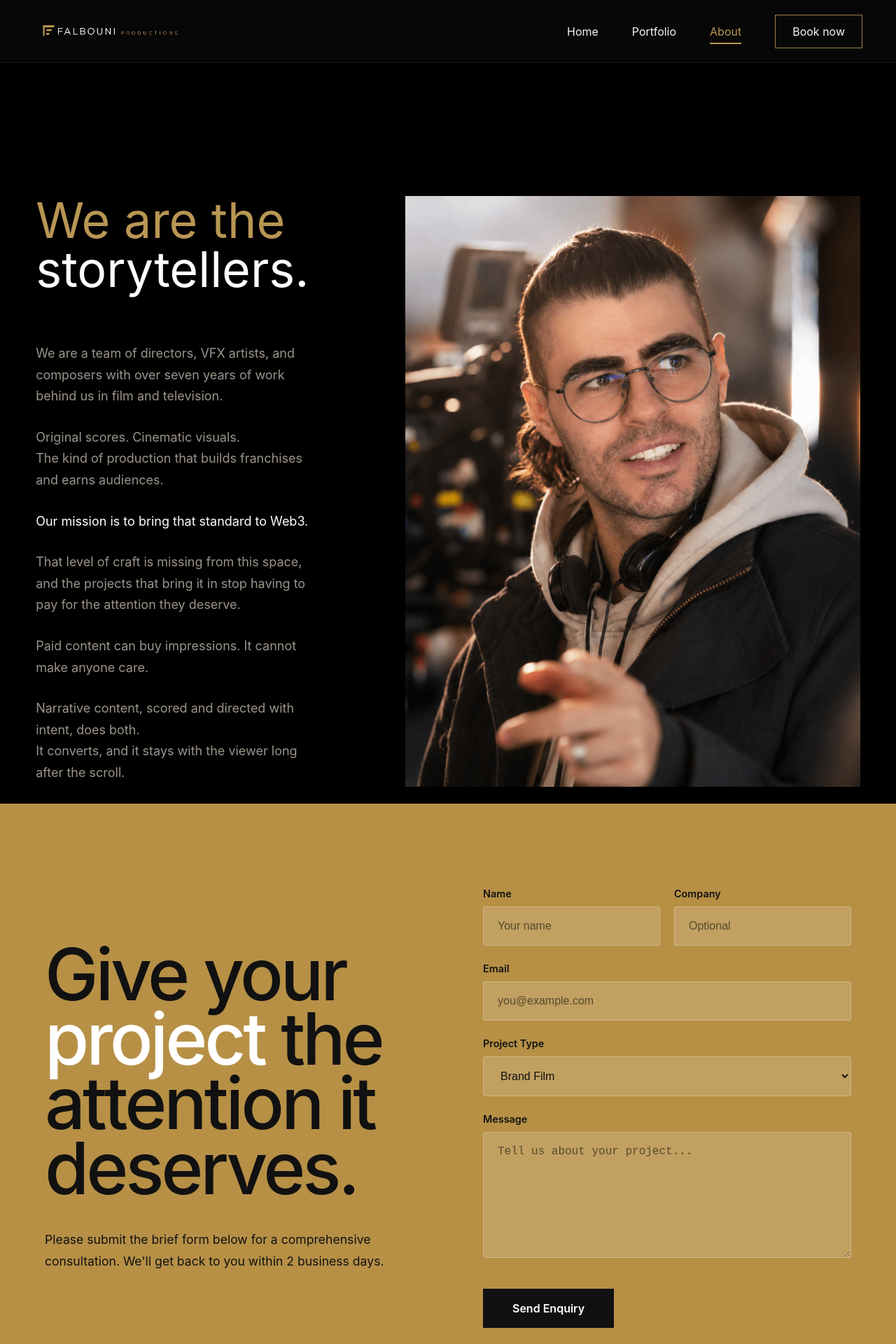
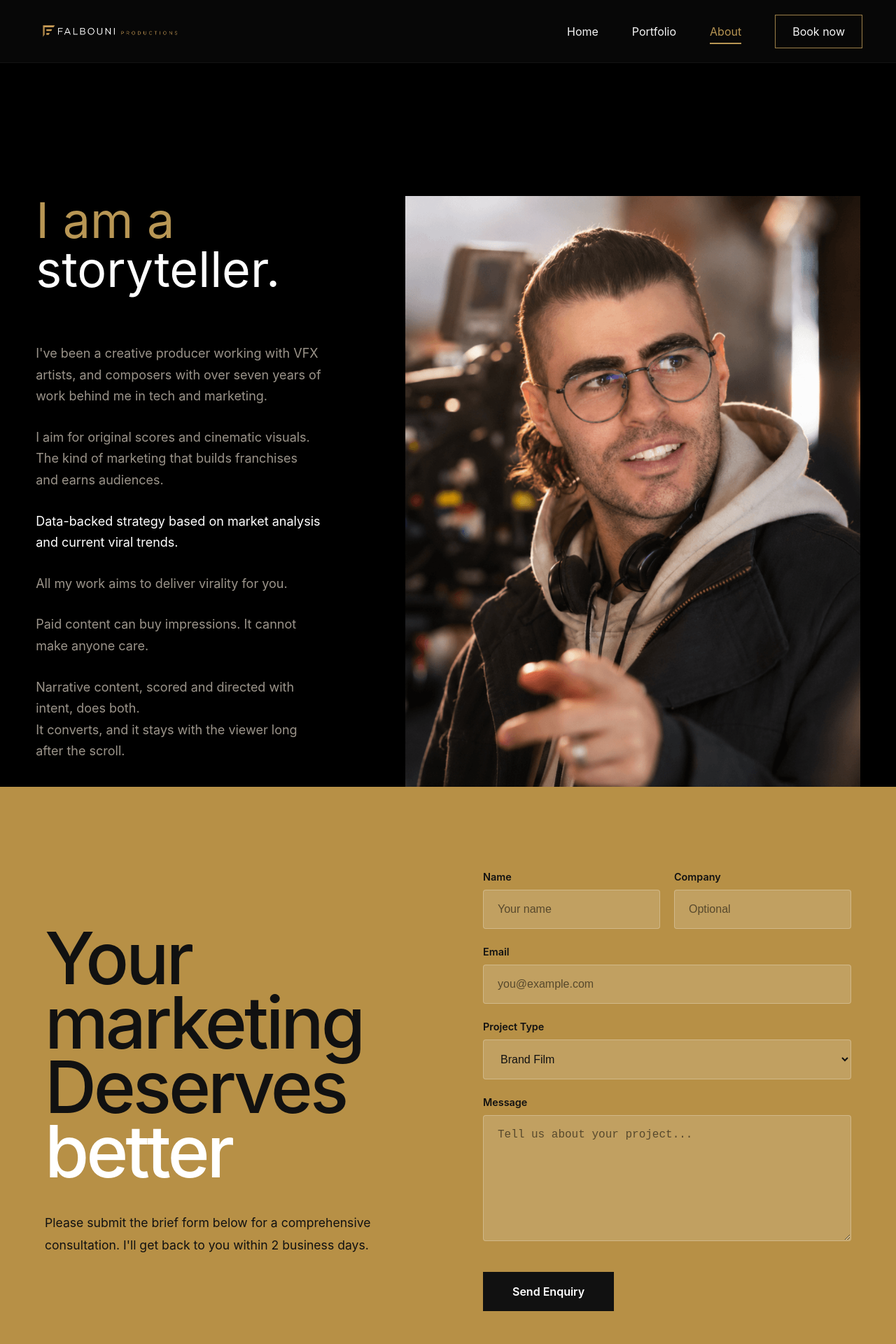
Before and after one commit to falbouni/falbouni, a Next.js app: page /about in a window 1280 px wide. Shown: the top 1920 px of the page at 70% size. Built offline with nearby package versions, Linux system fonts and the light colour scheme.

Commit message:
Copy changes implemented

```diff
--- a/components/About/About.tsx
+++ b/components/About/About.tsx
@@ -9,30 +9,28 @@ export default function About() {
           <Reveal>
             <div className={styles.content}>
               <h1>
-                <span className={styles.gold}>We are the</span>
-                <span className={styles.white}>storytellers.</span>
+                <span className={styles.gold}>I am a</span>
+                <span className={styles.white}>storyteller.</span>
               </h1>
 
               <div className={styles.copy}>
                 <p>
-                  We are a team of directors, VFX artists, and composers with over
-                  seven years of work behind us in film and television.
+                  I've been a creative producer working with VFX artists, and composers with over
+                  seven years of work behind me in tech and marketing.
                 </p>
 
                 <p>
-                  Original scores. Cinematic visuals.
+                  I aim for original scores and cinematic visuals.
                   <br />
-                  The kind of production that builds franchises and earns audiences.
+                  The kind of marketing that builds franchises and earns audiences.
                 </p>
 
                 <p>
-                  Our mission is to bring that standard to Web3.
+                  Data-backed strategy based on market analysis and current viral trends.
                 </p>
 
                 <p>
-                  That level of craft is missing from this space, and the projects
-                  that bring it in stop having to pay for the attention they
-                  deserve.
+                  All my work aims to deliver virality for you.
                 </p>
 
                 <p>
--- a/components/CaseStudy/CaseStudy.tsx
+++ b/components/CaseStudy/CaseStudy.tsx
@@ -20,7 +20,7 @@ export default function CaseStudy() {
 
             <div className={styles.copy}>
               <p>
-                We produced the <span className={styles.gold}>“Break The Floor”</span> hype campaign that opened the
+                I was the creative producer behind the <span className={styles.gold}>“Break The Floor”</span> hype campaign that opened the
                 Samsara launch.
               </p>
 
--- a/components/Contact/Contact.tsx
+++ b/components/Contact/Contact.tsx
@@ -39,18 +39,16 @@ export default function Contact() {
         <Reveal>
           <div className={styles.left}>
             <h2 className={styles.title}>
-              Give your
+              Your marketing
               <br />
-              <span>project</span> the
+              Deserves
               <br />
-              attention it
-              <br />
-              deserves.
+              <span>better</span>
             </h2>
 
             <p className={styles.subtitle}>
               Please submit the brief form below for a comprehensive consultation.
-              We&apos;ll get back to you within 2 business days.
+              I&apos;ll get back to you within 2 business days.
             </p>
           </div>
         </Reveal>
--- a/components/Footer/Footer.tsx
+++ b/components/Footer/Footer.tsx
@@ -13,7 +13,7 @@ export default function Footer() {
         <Reveal delay={0.1}>
           <div className={styles.content}>
             <div className={styles.left}>
-              <h2>Falbouni Productions</h2>
+              <h2>Fadi Albouni</h2>
             </div>
 
             <div className={styles.right}>
--- a/components/Hero/Hero.tsx
+++ b/components/Hero/Hero.tsx
@@ -34,7 +34,7 @@ export default function Hero() {
               <br />
 
               <span className={styles.white}>
-                Cinema does.
+                Analysis-based marketing does.
               </span>
             </h1>
           </div>
```
Also changed, not shown: components/Fragments/Fragments.tsx (+7 -7 lines), components/Intro/Intro.tsx (+4 -4 lines), components/Samsara/Samsara.tsx (+7 -7 lines).
